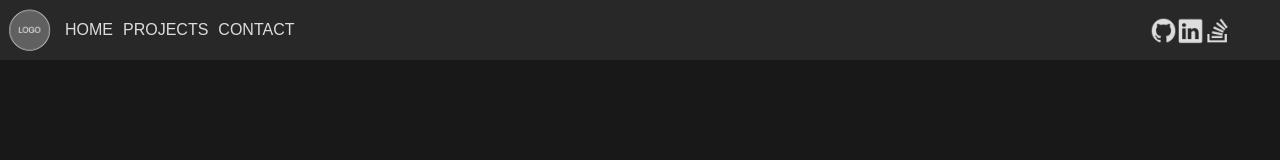
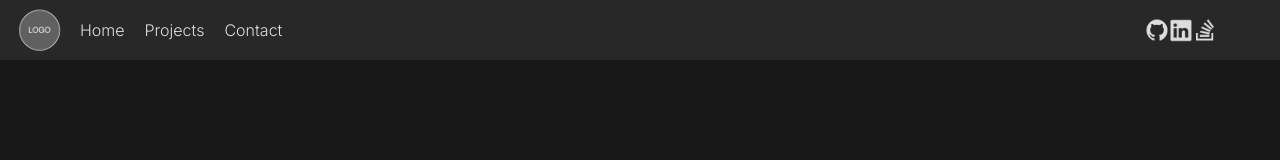
Before and after one commit to mfdorst/personal-site, a website built with Vite: page index.html in a window 1280 px wide. Built offline with nearby package versions, Linux system fonts and the light colour scheme.

Commit message:
Change font and spacing

```diff
--- a/index.css
+++ b/index.css
@@ -1,5 +1,11 @@
+@import url('https://fonts.googleapis.com/css2?family=Inter:wght@100;200;300;400;600;700;800;900&display=swap');
+
 :root {
     --header-nav-height: 60px;
+}
+
+* {
+    font-family: Inter, sans-serif;
 }
 
 body {
@@ -16,6 +22,7 @@ a {
     background-color: #282828;
     display: flex;
     justify-content: space-between;
+    padding: 0px 10px;
 }
 
 .header__nav {
@@ -29,11 +36,10 @@ a {
 }
 
 .header__nav a {
-    padding: 5px;
+    padding: 10px;
     color: #ddd;
-    font-family: Arial, Helvetica, sans-serif;
     line-height: var(--header-nav-height);
-    text-transform: uppercase;
+    font-weight: 300;
 }
 
 .header__nav li:hover {
@@ -42,11 +48,10 @@ a {
 
 .header__socials {
     width: 125px;
-    margin-right: 5px;
     display: flex;
     align-items: center;
 }
 
 .header__social-icon {
-    height: 45%;
+    height: 40%;
 }
```
